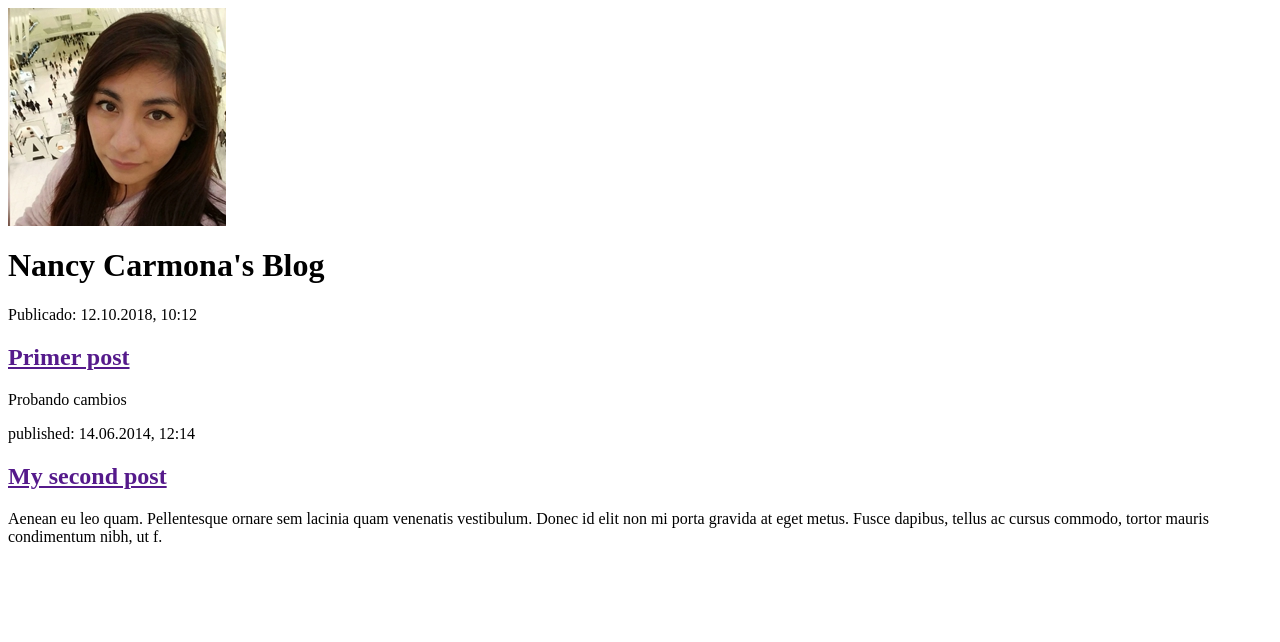
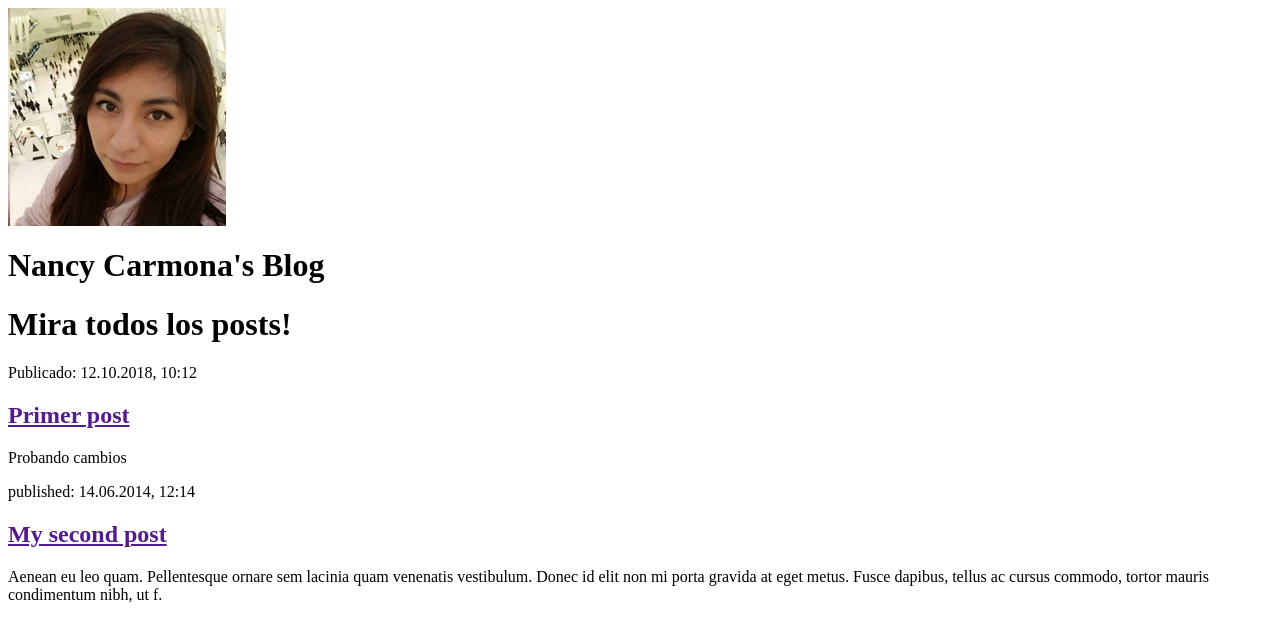
Before and after one commit to NancyCarmona/my-first-blog, a Django app: page / in a window 1280 px wide. Shown: the top 642 px of the page. Run offline with Django 3.2, Linux system fonts and the light colour scheme.

Commit message:
algunos cambios de textos

```diff
--- a/blog/templates/blog/post_list.html
+++ b/blog/templates/blog/post_list.html
@@ -5,9 +5,12 @@
     <body>
     	<header>
     		<img src="foto.jpg">
+    		<div>
+            	<h1>Nancy Carmona's Blog</h1>
+        	</div>
     	</header>
         <div>
-            <h1>Nancy Carmona's Blog</h1>
+            <h1>Mira todos los posts!</h1>
         </div>
 
         <div>
```
Also changed, not shown: 1 other file.
